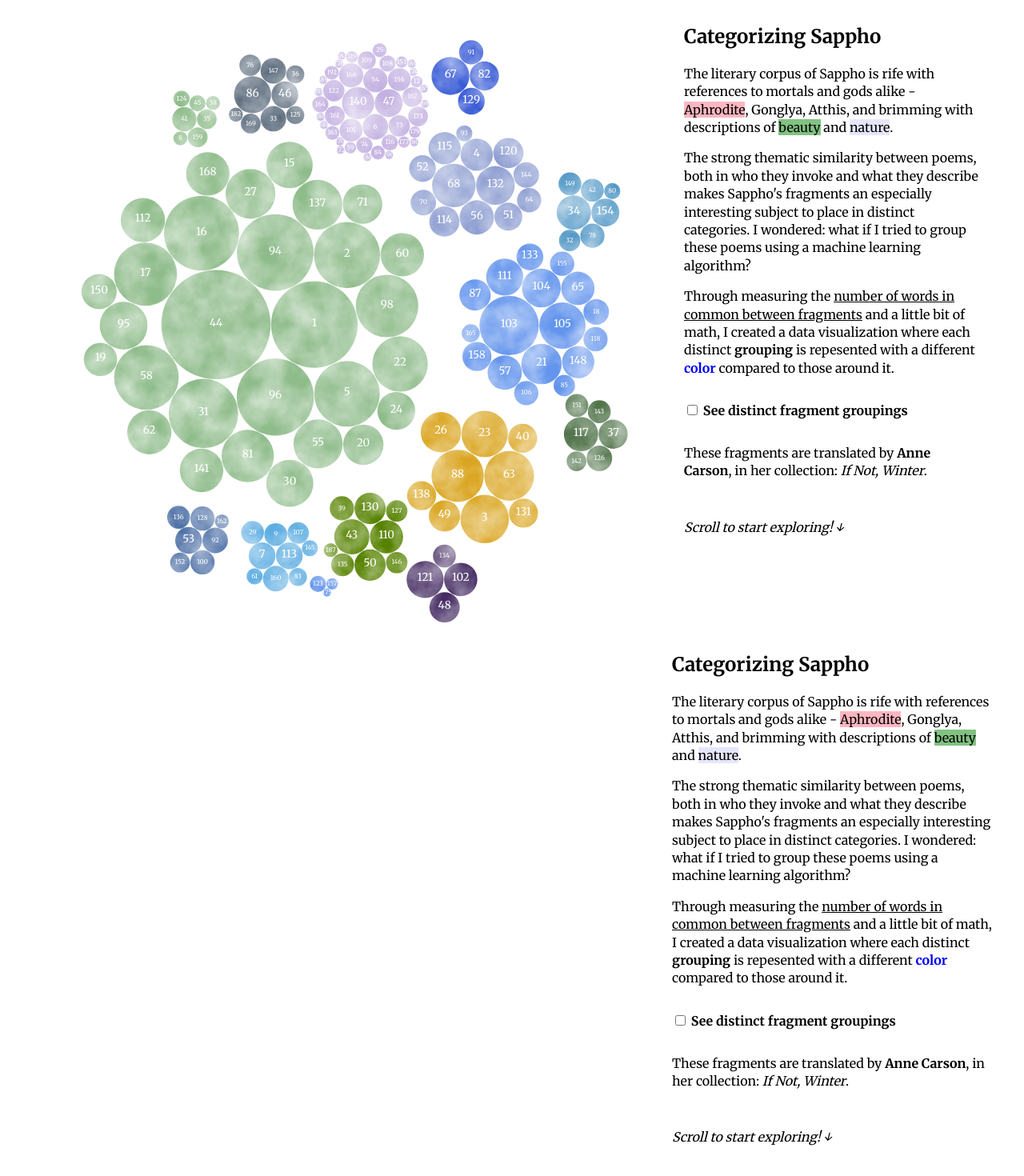
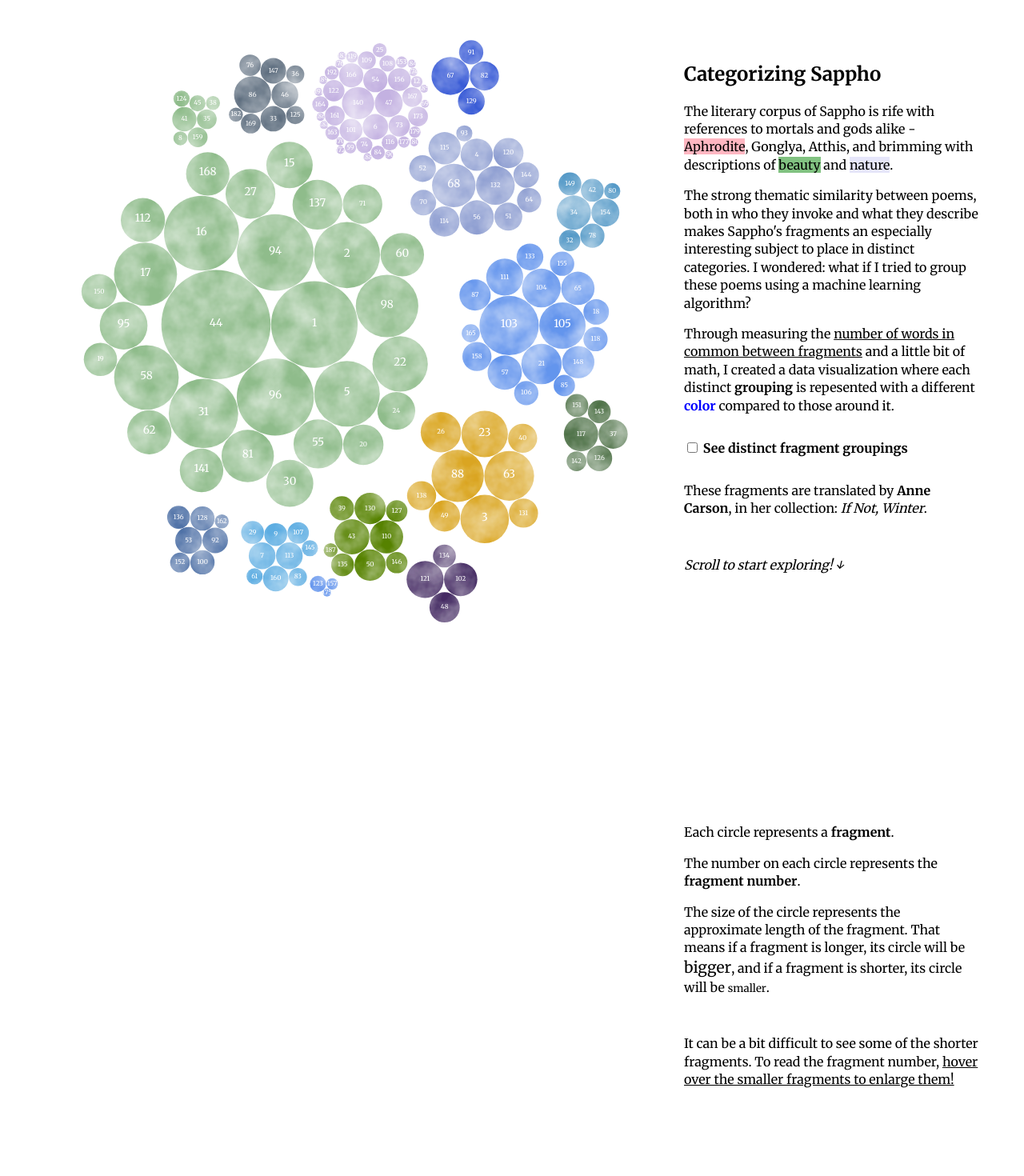
Before and after one commit to yum25/sappho-in-data, a SvelteKit app: page / in a window 1280 px wide. Shown: the part 258-1728 px from the top of the page at 80% size. Built offline with nearby package versions, Linux system fonts and the light colour scheme.

Commit message:
refinements, add next step

```diff
--- a/src/routes/+page.svelte
+++ b/src/routes/+page.svelte
@@ -9,15 +9,16 @@
 
 	let innerHeight: number;
 	let innerWidth: number;
-  let height:number;
-  let width:number;
+	let height: number;
+	let width: number;
+  let minR: number;
 	const margin = 50;
 
 	let showHierarchy = false;
 	let onHoverNode: number = 0;
 	let ignoreNodes: number[] = [];
 
-  let packingData:d3.HierarchyCircularNode<unknown>[] = []
+	let packingData: d3.HierarchyCircularNode<unknown>[] = [];
 
 	$: data = packingData.filter((d) => d.depth == 2) as d3.HierarchyCircularNode<Fragment>[];
 	$: clusters = packingData.filter((d) => d.depth == 1);
@@ -80,6 +81,9 @@
 	onMount(() => {
 		height = (Math.max(innerHeight, innerWidth) ?? 900) + 200;
 		width = (Math.max(innerHeight, innerWidth) ?? 900) + 200;
+    minR = Math.round(height / 30);
+    console.log(height)
+    console.log(minR)
 
 		const pack = d3
 			.pack()
@@ -136,19 +140,19 @@
 					{/if}
 
 					{#each data as fragment}
-						{@const r = onHoverNode == fragment.data.name ? 30 : fragment.r}
+						{@const r = onHoverNode == fragment.data.name ? minR : fragment.r}
 						<g
 							class:fadein={!ignoreNodes.includes(fragment.data.name)}
 							class:fadeout={ignoreNodes.includes(fragment.data.name)}
 							filter="url(#watercolor)"
 							role="none"
 							on:mouseenter={() => {
-								if (fragment.r < 30) {
+								if (fragment.r < minR) {
 									onHoverNode = fragment.data.name;
 								}
 							}}
 							on:mouseleave={() => {
-								if (fragment.r < 30) {
+								if (fragment.r < minR) {
 									onHoverNode = 0;
 								}
 							}}
@@ -160,7 +164,7 @@
 								y={fragment.y + 4}
 								text-anchor="middle"
 								fill="white"
-								font-size={r >= 30 ? 25 : 15}
+								font-size={r >= minR ? 25 : 15}
 								clip-path={`circle(${r})`}>{fragment.data.name}</text
 							>
 						</g>
@@ -171,11 +175,10 @@
 		</div>
 		<div
 			class="scroll-step-container scroll-stack"
-			style="pointer-events: none; transform: translateY(min(-80vh, -50rem))"
+			style="pointer-events: none; transform: translateY(min(-100vh, -50rem))"
 		>
-			<div class="offset-svg" aria-hidden="true">
-      </div>
-			<div id="scroll-steps" >
+			<div class="offset-svg" aria-hidden="true"></div>
+			<div id="scroll-steps">
 				<section class="scroll-step">
 					<div class="scroll-step-content">
 						<h2>Categorizing Sappho</h2>
@@ -213,38 +216,21 @@
 					</div>
 				</section>
 				<section class="scroll-step">
-					<h2>Categorizing Sappho</h2>
+					<div class="scroll-step-content">
+						<p>Each circle represents a <b>fragment</b>.</p>
 						<p>
-						The literary corpus of Sappho is rife with references to mortals and gods alike -
-						<span style="background: lightpink;">Aphrodite</span>, Gonglya, Atthis, and brimming
-						with descriptions of
-						<span style="background: rgb(129, 194, 129);">beauty</span> and
-						<span style="background: lavender;">nature</span>.
+							The number on each circle represents the <b>fragment number</b>.
 						</p>
 						<p>
-						The strong thematic similarity between poems, both in who they invoke and what they
-						describe makes Sappho's fragments an especially interesting subject to place in distinct
-						categories. I wondered: what if I tried to group these poems using a machine learning
-						algorithm?
+							The size of the circle represents the approximate length of the fragment. That means
+							if a fragment is longer, its circle will be <big>bigger</big>, and if a fragment is
+							shorter, its circle will be <small>smaller</small>.
 						</p>
-					<p>
-						Through measuring the <span style="text-decoration: underline;"
-							>number of words in common between fragments</span
-						>
-						and a little bit of math, I created a data visualization where each distinct
-						<b>grouping</b>
-						is repesented with a different <b style="color: blue;">color</b> compared to those around
-						it.
+						<p style="margin-top: 3rem;">
+							It can be a bit difficult to see some of the shorter fragments. To read the fragment
+							number, <span style="text-decoration: underline;">hover over the smaller fragments to enlarge them!</span>
 						</p>
-					<div style="margin: 2rem 0rem;">
-						<input type="checkbox" id="hierarchy" bind:checked={showHierarchy} />
-						<label for="hierarchy"><b>See distinct fragment groupings</b></label>
 					</div>
-					<p style="margin-top: 2rem;">
-						These fragments are translated by <b>Anne Carson</b>, in her collection:
-						<i>If Not, Winter</i>.
-					</p>
-					<p style="margin-top: 3rem"><i>Scroll to start exploring! ↓ </i></p>
 				</section>
 			</div>
 		</div>
@@ -349,13 +335,17 @@
 		min-height: 50rem;
 
 		max-width: 25rem;
-		pointer-events: all;
+
+		display: grid;
+		place-items: center;
 	}
 
 	.scroll-step-content {
 		background: rgba(255, 255, 255, 0.6);
 		padding: 15px;
 		box-sizing: border-box;
+
+		pointer-events: all;
 	}
 
 	.scroll-stack {
```
Lines whose indentation alone changed are shown as unchanged.
